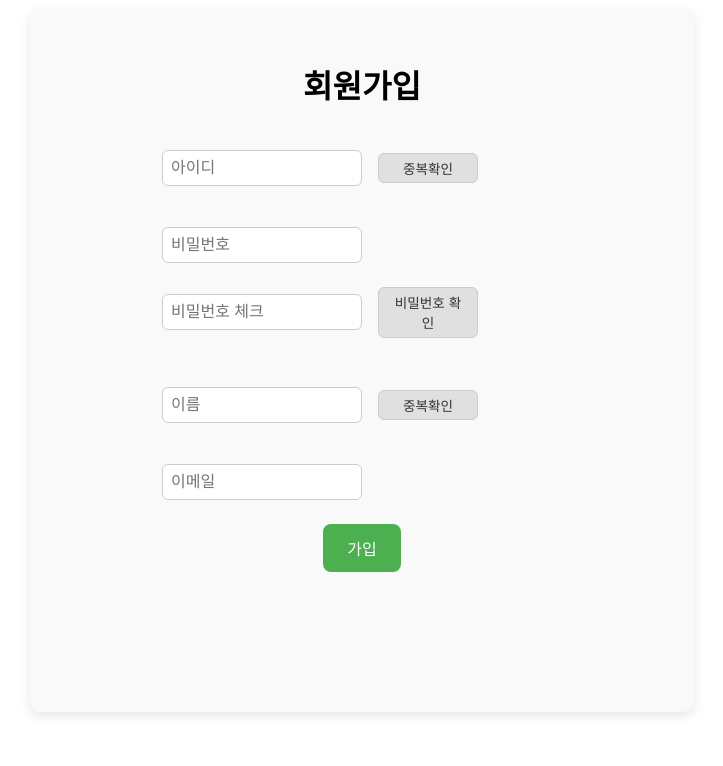
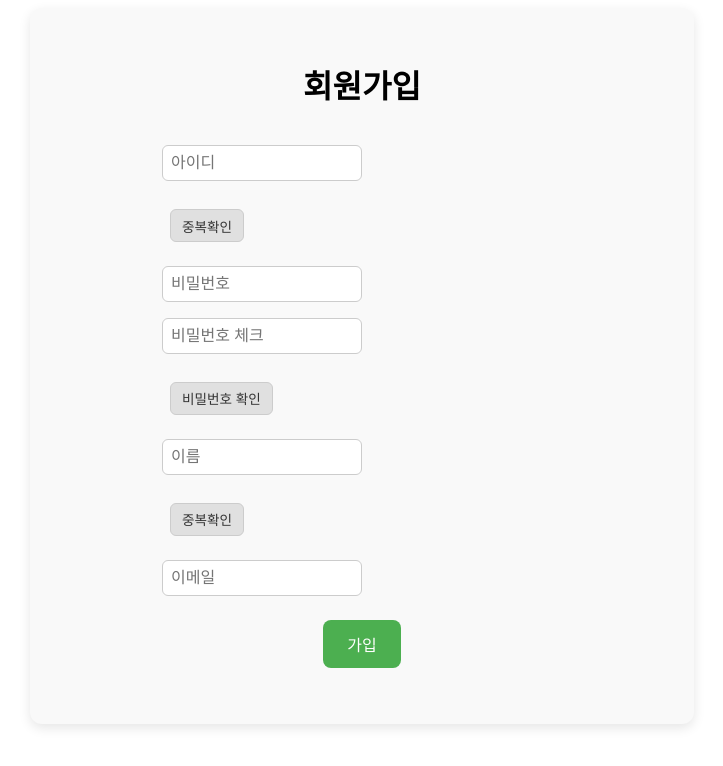
Before and after one commit to kdt-ful-class-three-group/updown, a React (Vite) app in the folder updown/client/: page /signup in a window 1280 px wide. Shown: the top 766 px of the page, without its empty margins (278-1001 px from the left). Built offline with nearby package versions, Linux system fonts and the light colour scheme.

Commit message:
회원가입 버튼 수정

```diff
--- a/updown/client/src/App.css
+++ b/updown/client/src/App.css
@@ -90,20 +90,6 @@ button:hover {
   padding: 1rem;
 }
 
-.password_check {
-  display: flex;
-  flex-direction: row;
-  justify-content: center;
-  align-items: center;
-}
-
-.password {
-  display: flex;
-  flex-direction: column;
-  justify-content: center;
-  align-items: center;
-}
-
 .signup-btn {
   background-color: #e0e0e0;
   color: #333;
@@ -111,9 +97,10 @@ button:hover {
   border-radius: 6px;
   border: 1px solid #ccc;
   cursor: pointer;
-  margin-left: 0.5rem;
   font-size: 0.85rem;
-  width:  100px;
+  width: auto;
+  height: 2.4em;
+  align-self: flex-start;
 }
 
 .form-group {
@@ -123,15 +110,7 @@ button:hover {
   width: 100%;
   max-width: 400px;
 }
-
-.input-row {
-  display: flex;
-  align-items: center;
-  gap: 0.5rem;
-  width: 100%;
-}
-
-.input-row input {
+.form-group input {
   width: 200px;
   padding: 0.5em;
   font-size: 1rem;
--- a/updown/client/src/pages/SignUpPage.jsx
+++ b/updown/client/src/pages/SignUpPage.jsx
@@ -5,6 +5,7 @@ import { SignUpValid } from "./SignValid"
 import { checkedIdName } from "../components/Auth/CheckIdName"
 
 export const SignUpPage = () => {
+  // 상태값 관리
   const [id, setId] = useState("");
   const [password, setPassword] = useState("");
   const [passwordCheck, setPasswordCheck] = useState("");
@@ -74,38 +75,35 @@ export const SignUpPage = () => {
   return <>
     <h1>회원가입</h1>
     <div className="signup-form">
+
       <div className="form-group">
-        <div className="input-row">
           <input type="text" placeholder="아이디" value={id} name='user_id' onChange={(e) => setId(e.target.value)} />
+          <div className="form-message">{message.id}</div>
           <button className="signup-btn" onClick={() => { checkedIdName({ field: 'id', value: id, setMessage: (msg) => updateMessage('id', msg) }) }}>중복확인</button>
-        </div>
-        <div className="form-message">{message.id}</div>
       </div>
+
       <div className="form-group">
-        <div className="input-row">
           <input type="password" placeholder="비밀번호" value={password} name="pw" onChange={(e) => setPassword(e.target.value)} />
-        </div>
       </div>
+
       <div className="form-group">
-        <div className="input-row">
           <input type="password" placeholder="비밀번호 체크" value={passwordCheck} name="pw_check" onChange={(e) => setPasswordCheck(e.target.value)} />
+          <div className="form-message">{message.password}</div>
           <button className="signup-btn" onClick={passwordCheckBtn}>비밀번호 확인</button>
-        </div>
-        <div className="form-message">{message.password}</div>
       </div>
+
       <div className="form-group">
-        <div className="input-row">
           <input type="text" placeholder="이름" name="name" value={name} onChange={(e) => setName(e.target.value)} />
+        <div className="form-message">{message.name}</div>
           <button className="signup-btn" onClick={() => { checkedIdName({ field: 'name', value: name, setMessage: (msg) => updateMessage('name', msg) }) } }>중복확인</button>
-        </div>
-        <div className="form-message">{message.name}</div>
       </div>
+
       <div className="form-group">
-        <div className="input-row">
           <input type="text" placeholder="이메일" name="email" value={email} onChange={(e) => setEmail(e.target.value)} />
-        </div>
       </div>
+
       <Button btnName={"가입"} type="submit" onClick={onClickBtn} />
+
     </div>
   </>
 }
```
